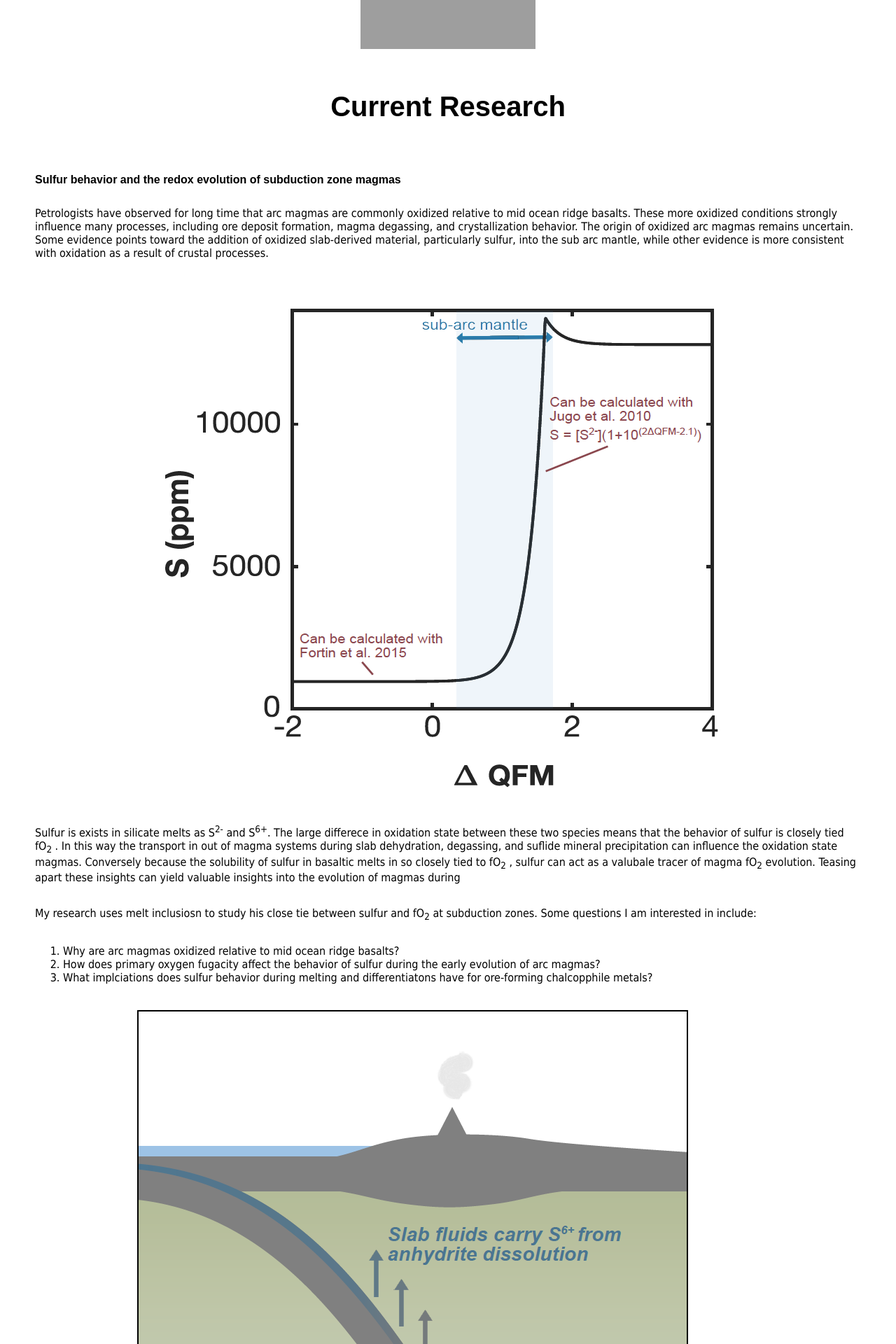
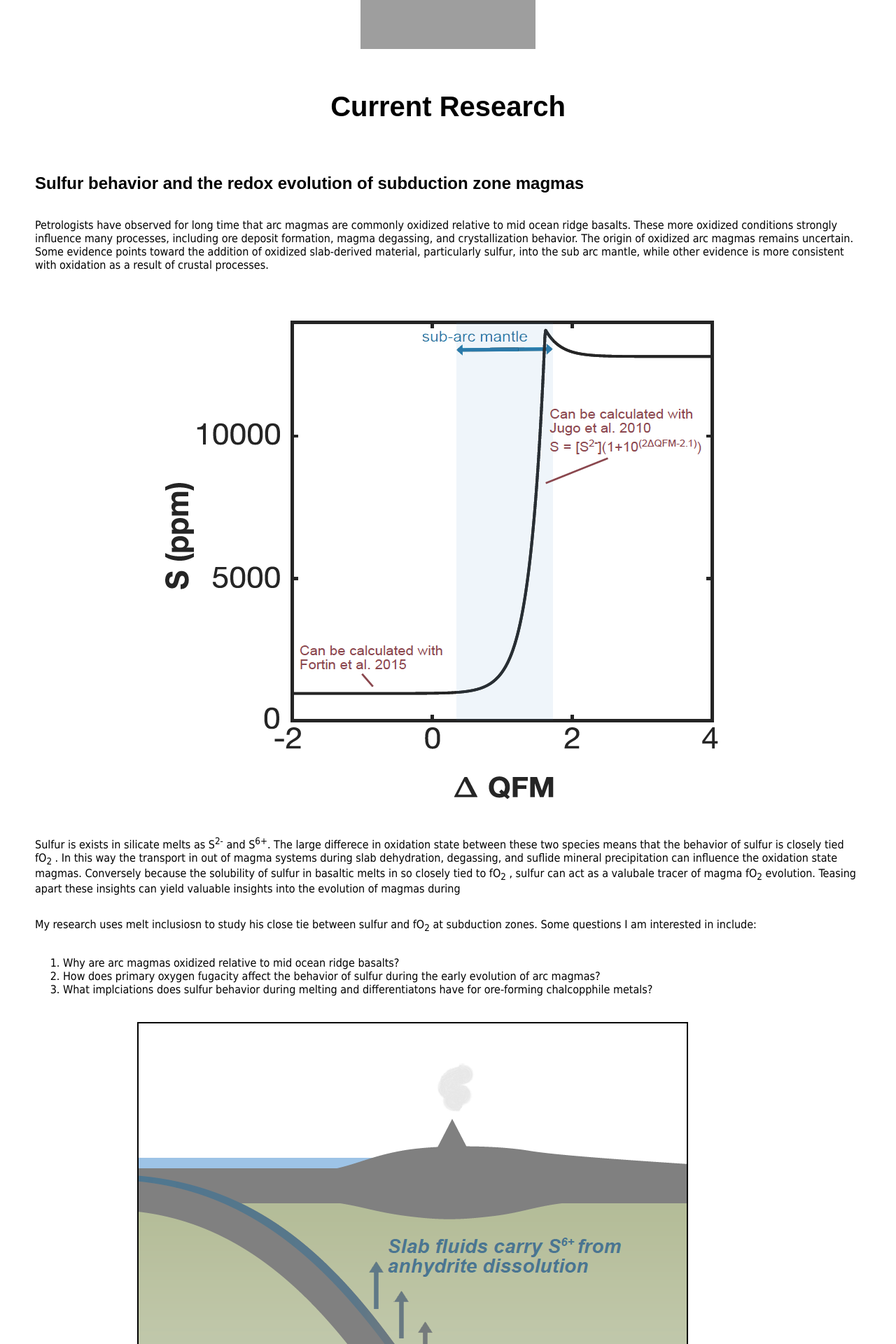
Before and after one commit to MichelleMuth/michellemuth.github.io, a PHP site: page / in a window 1280 px wide. Shown: the part 302-2222 px from the top of the page at 70% size. Run offline with PHP 8.4, Linux system fonts and the light colour scheme; grey boxes are pictures that could not be loaded.

Commit message:
Update style.css

```diff
--- a/style.css
+++ b/style.css
@@ -40,7 +40,7 @@ h1 {
 
 h2 {
   width:100%;
-  font-size:100%;
+  font-size:150%;
   margin-top: 40px;
   display: flex;
   justify-content: left;
@@ -82,6 +82,8 @@ img {
     max-width:100%;
     height:auto;
 }
+
+
 footer {
     text-align: center;
     padding: 50px;
```
